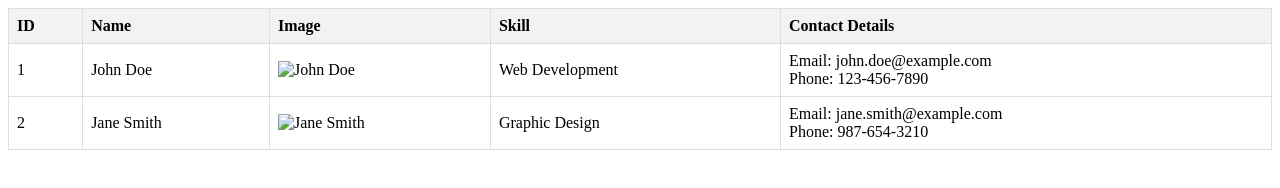
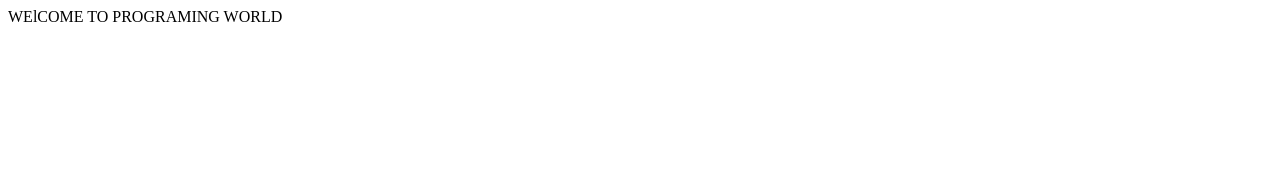
Before and after one commit to mayardg/frontend2, a plain HTML site: page index.html in a window 1280 px wide. Drawn offline with Linux system fonts and the light colour scheme.

Commit message:
Update index.html

```diff
--- a/index.html
+++ b/index.html
@@ -1,58 +1,11 @@
 <!DOCTYPE html>
 <html lang="en">
 <head>
-<meta charset="UTF-8">
-<meta name="viewport" content="width=device-width, initial-scale=1.0">
-<title>Team Members</title>
-<style>
-    table {
-        width: 100%;
-        border-collapse: collapse;
-    }
-    th, td {
-        border: 1px solid #ddd;
-        padding: 8px;
-        text-align: left;
-    }
-    th {
-        background-color: #f2f2f2;
-    }
-    img {
-        max-width: 100px;
-        max-height: 100px;
-    }
-</style>
+    <meta charset="UTF-8">
+    <meta name="viewport" content="width=device-width, initial-scale=1.0">
+    <title>Document</title>
 </head>
 <body>
-
-<table>
-    <thead>
-        <tr>
-            <th>ID</th>
-            <th>Name</th>
-            <th>Image</th>
-            <th>Skill</th>
-            <th>Contact Details</th>
-        </tr>
-    </thead>
-    <tbody>
-        <tr>
-            <td>1</td>
-            <td>John Doe</td>
-            <td><img src="john_doe.jpg" alt="John Doe"></td>
-            <td>Web Development</td>
-            <td>Email: john.doe@example.com<br>Phone: 123-456-7890</td>
-        </tr>
-        <tr>
-            <td>2</td>
-            <td>Jane Smith</td>
-            <td><img src="jane_smith.jpg" alt="Jane Smith"></td>
-            <td>Graphic Design</td>
-            <td>Email: jane.smith@example.com<br>Phone: 987-654-3210</td>
-        </tr>
-        <!-- Add more rows as needed -->
-    </tbody>
-</table>
-
+    WElCOME TO PROGRAMING WORLD
 </body>
 </html>
```
